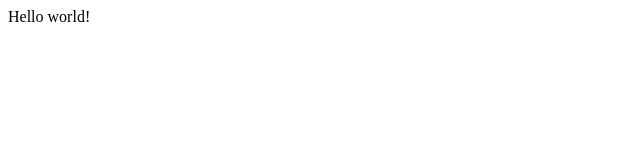
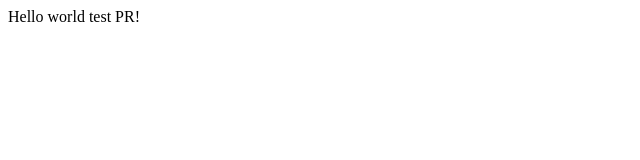
Before and after one commit to ripoul/url-shortener, a Gatsby site: page / in a window 1280 px wide. Shown: the full height of the page, 0-640 px from the left. Built offline with nearby package versions, Linux system fonts and the light colour scheme; Gatsby itself is replaced by a stand-in of ours.

Commit message:
Update index.js

```diff
--- a/src/pages/index.js
+++ b/src/pages/index.js
@@ -2,7 +2,7 @@ import React from 'react'
 
 function IndexPage () {
   return (
-    <div>Hello world!</div>
+    <div>Hello world test PR!</div>
   )
 }
 
```
